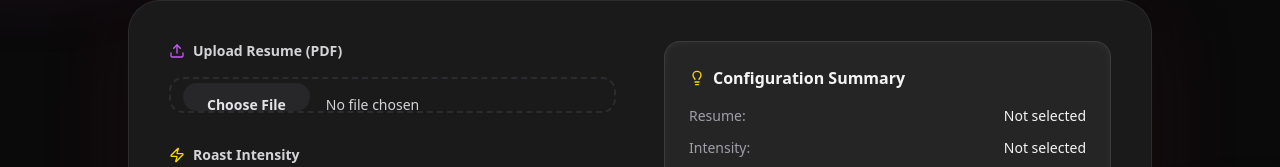
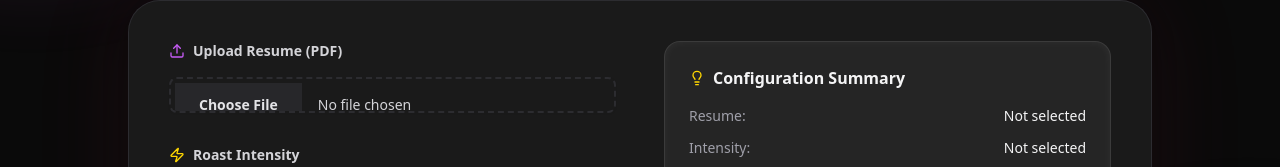
Before and after one commit to aliraza108/Roast-My-Resume, a Next.js app in the folder roast-my-resume/: page / in a window 1280 px wide. Shown: the part 292-459 px from the top of the page. Built offline with nearby package versions, Linux system fonts and the light colour scheme.

Commit message:
final rouch

```diff
--- a/roast-my-resume/app/page.tsx
+++ b/roast-my-resume/app/page.tsx
@@ -149,7 +149,7 @@ export default function Home() {
                     type="file"
                     accept="application/pdf"
                     onChange={handleFileChange}
-                    className="file:mr-4 file:py-3 file:px-6 file:rounded-xl file:border-0 file:text-sm file:font-semibold file:bg-zinc-800 file:text-zinc-200 hover:file:bg-zinc-700 transition-colors cursor-pointer border-2 border-dashed border-zinc-700/50 hover:border-zinc-500/50 bg-[#1A1A1A] text-zinc-300 rounded-xl"
+                    className="file:mr-4 file:py-3 p-1 file:px-6 file:square file:border-0 file:text-sm file:font-semibold file:bg-zinc-800 file:text-zinc-200 hover:file:bg-zinc-700 transition-colors cursor-pointer border-2 border-dashed border-zinc-700/50 hover:border-zinc-500/50 bg-[#1A1A1A] text-zinc-300 square-xl"
                   />
                   {file && (
                     <div className="flex items-center gap-3 p-4 bg-green-500/10 border border-green-500/20 rounded-xl">
```
